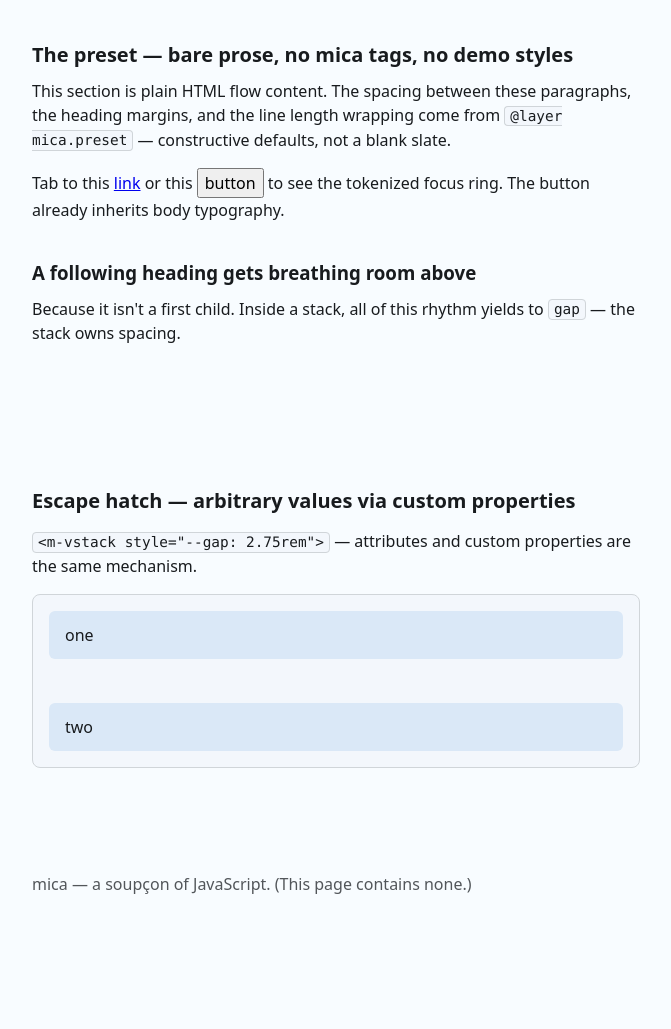
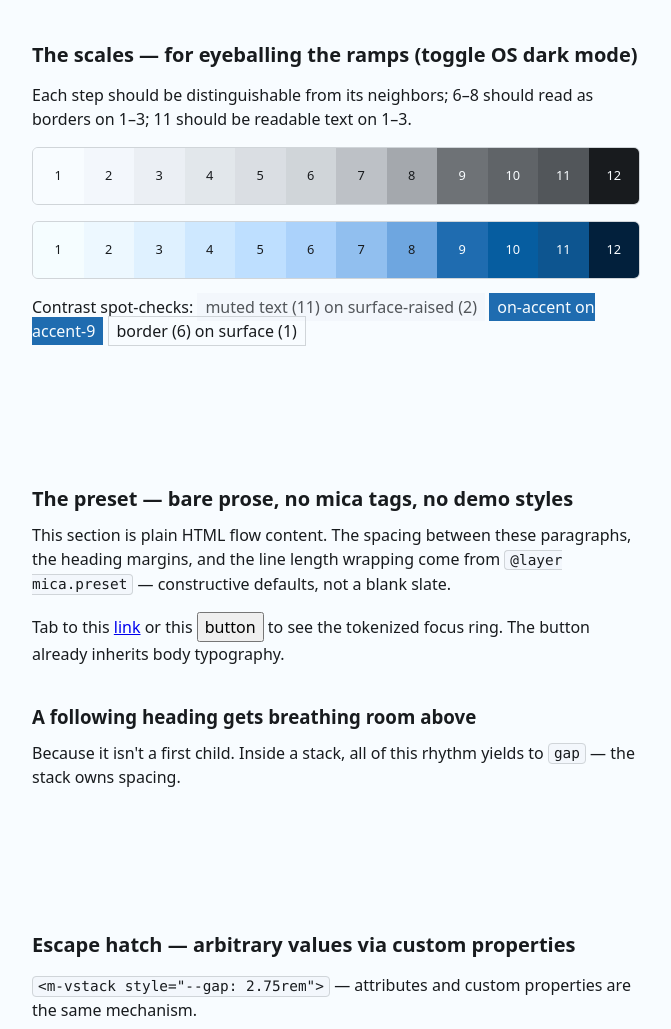
Before and after one commit to akonwi/mica, a plain HTML site: page index.html in a window 1280 px wide. Shown: the part 2584-3613 px from the top of the page, without its empty margins (304-975 px from the left). Before the commit the page ends 3544 px from the top, so only its background shows below. Drawn offline with Linux system fonts and the light colour scheme.

Commit message:
demo: scale strips + contrast spot-checks for ramp tuning

```diff
--- a/index.html
+++ b/index.html
@@ -28,6 +28,21 @@
       padding: var(--space-sm) var(--space-md);
     }
     .tall { min-block-size: 6rem; display: grid; place-items: center; }
+    .scale {
+      display: grid;
+      grid-template-columns: repeat(12, 1fr);
+      border: 1px solid var(--color-border);
+      border-radius: 6px;
+      overflow: hidden;
+    }
+    .scale div {
+      min-block-size: 3.5rem;
+      display: grid;
+      place-items: center;
+      font-size: 0.8rem;
+      color: var(--neutral-12);
+    }
+    .scale .inv { color: var(--neutral-1); }
     footer { padding-block: var(--space-2xl); color: var(--color-text-muted); }
   </style>
 </head>
@@ -139,6 +154,45 @@
     </section>
 
     <section>
+      <m-vstack gap="md">
+        <h2>The scales — for eyeballing the ramps (toggle OS dark mode)</h2>
+        <p>Each step should be distinguishable from its neighbors; 6–8 should
+        read as borders on 1–3; 11 should be readable text on 1–3.</p>
+        <div class="scale">
+          <div style="background: var(--neutral-1)">1</div>
+          <div style="background: var(--neutral-2)">2</div>
+          <div style="background: var(--neutral-3)">3</div>
+          <div style="background: var(--neutral-4)">4</div>
+          <div style="background: var(--neutral-5)">5</div>
+          <div style="background: var(--neutral-6)">6</div>
+          <div style="background: var(--neutral-7)">7</div>
+          <div style="background: var(--neutral-8)">8</div>
+          <div style="background: var(--neutral-9)" class="inv">9</div>
+          <div style="background: var(--neutral-10)" class="inv">10</div>
+          <div style="background: var(--neutral-11)" class="inv">11</div>
+          <div style="background: var(--neutral-12)" class="inv">12</div>
+        </div>
+        <div class="scale">
+          <div style="background: var(--accent-1)">1</div>
+          <div style="background: var(--accent-2)">2</div>
+          <div style="background: var(--accent-3)">3</div>
+          <div style="background: var(--accent-4)">4</div>
+          <div style="background: var(--accent-5)">5</div>
+          <div style="background: var(--accent-6)">6</div>
+          <div style="background: var(--accent-7)">7</div>
+          <div style="background: var(--accent-8)">8</div>
+          <div style="background: var(--accent-9)" class="inv">9</div>
+          <div style="background: var(--accent-10)" class="inv">10</div>
+          <div style="background: var(--accent-11)" class="inv">11</div>
+          <div style="background: var(--accent-12)" class="inv">12</div>
+        </div>
+        <p>Contrast spot-checks: <span style="background: var(--neutral-2); color: var(--neutral-11); padding: 0.2em 0.5em">muted text (11) on surface-raised (2)</span>
+        <span style="background: var(--accent-9); color: var(--color-on-accent); padding: 0.2em 0.5em">on-accent on accent-9</span>
+        <span style="border: 1px solid var(--neutral-6); padding: 0.2em 0.5em">border (6) on surface (1)</span></p>
+      </m-vstack>
+    </section>
+
+    <section>
       <h2>The preset — bare prose, no mica tags, no demo styles</h2>
       <p>This section is plain HTML flow content. The spacing between these
       paragraphs, the heading margins, and the line length wrapping come from
```
